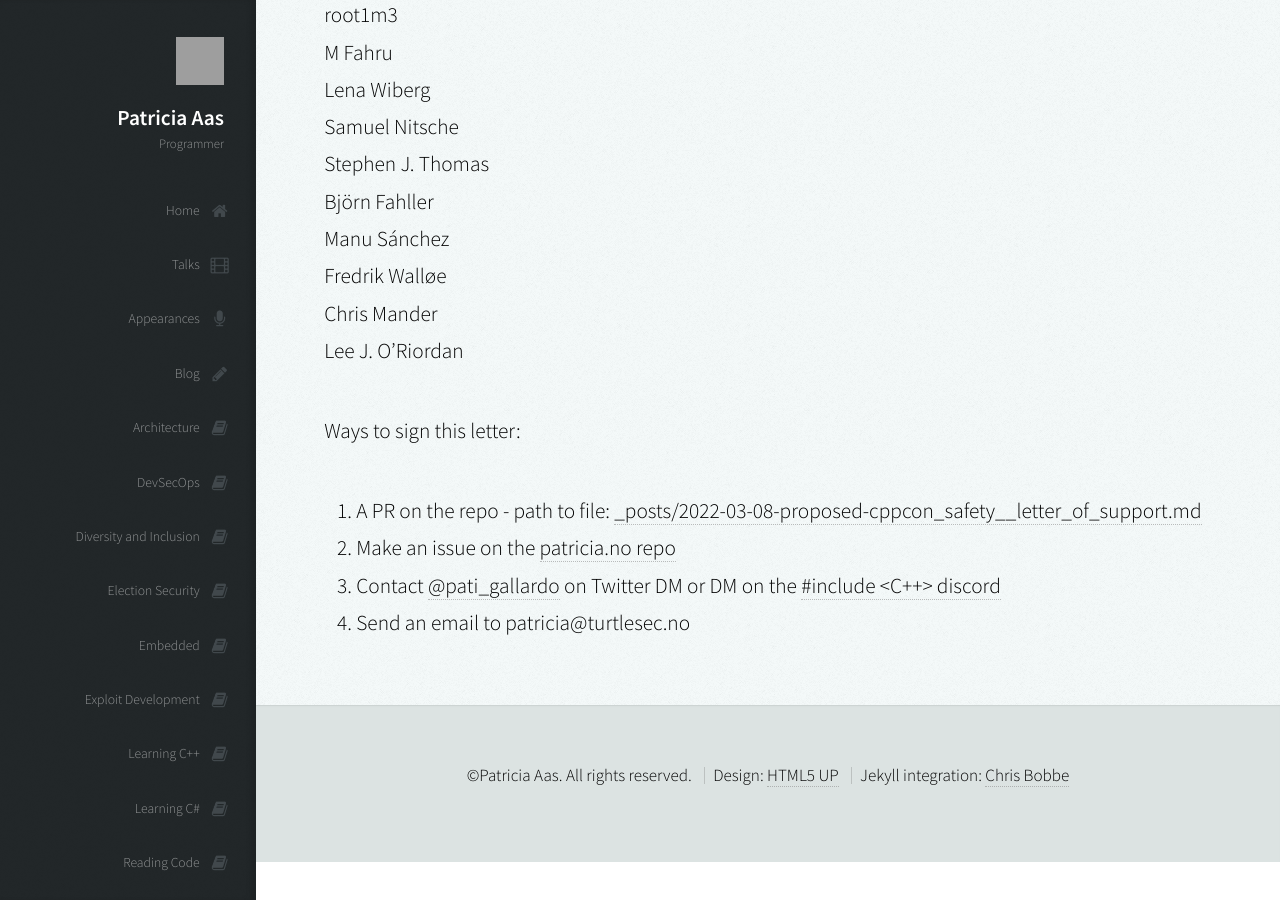
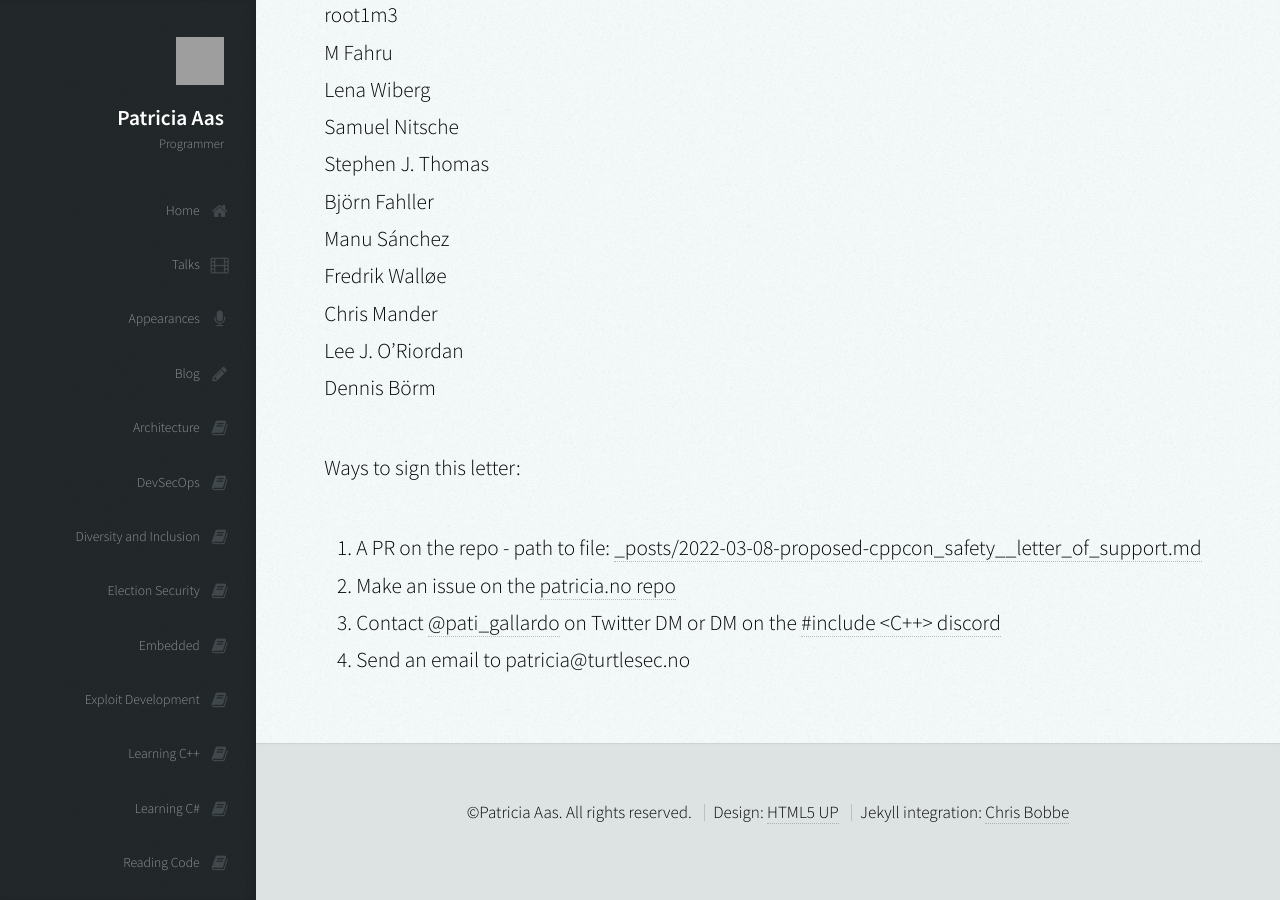
Before and after one commit to patricia-gallardo/patricia-gallardo.github.io, a Jekyll site: the page built from _posts/2022-03-08-proposed-cppcon_safety__letter_of_support.md, in a window 1280 px wide and 900 px high, scrolled down 8360 px. Built offline with Jekyll 4.4.1, drawn with Linux system fonts in a browser that asks for light colours; nearby versions of some CDN libraries; grey boxes are pictures that could not be loaded.

Commit message:
Update 2022-03-08-proposed-cppcon_safety__letter_of_support.md

```diff
--- a/_posts/2022-03-08-proposed-cppcon_safety__letter_of_support.md
+++ b/_posts/2022-03-08-proposed-cppcon_safety__letter_of_support.md
@@ -232,6 +232,7 @@ Manu Sánchez <br>
 Fredrik Walløe <br>
 Chris Mander <br>
 Lee J. O'Riordan <br>
+Dennis Börm <br>
 
 
 Ways to sign this letter:
```
